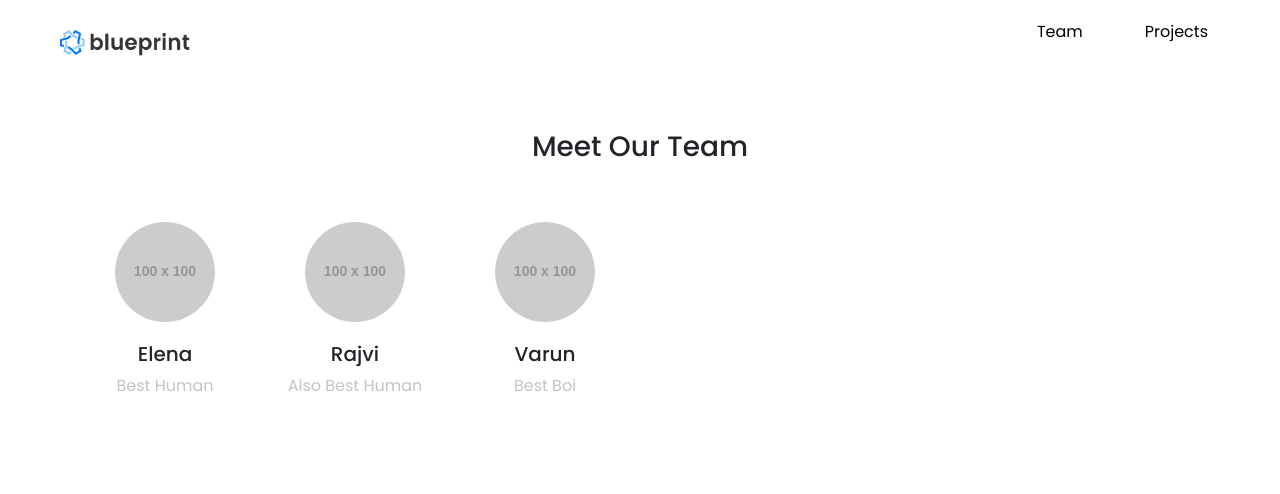
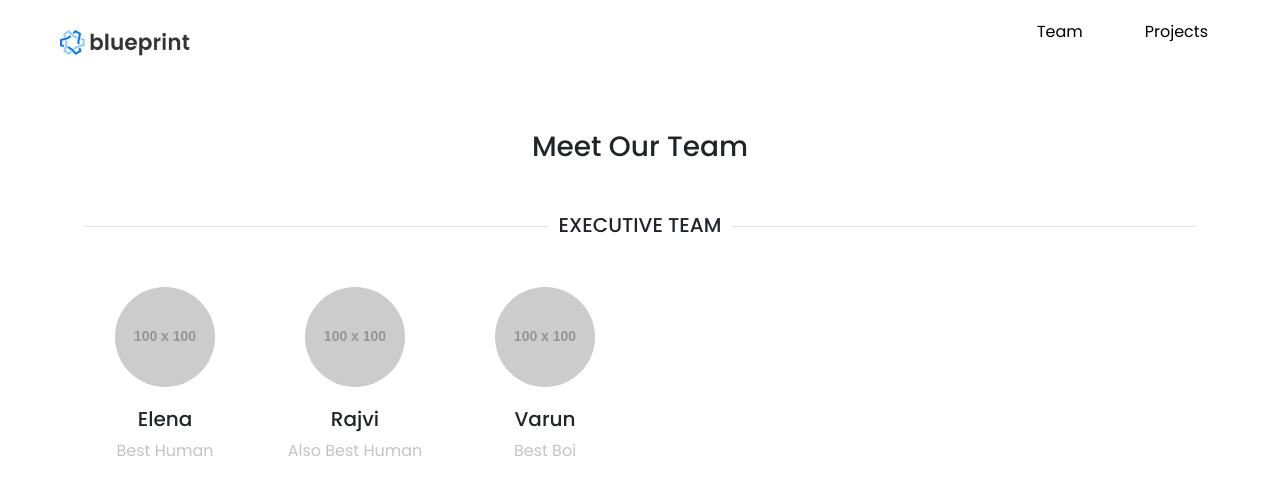
Before and after one commit to uoftblueprint/uoftblueprint.github.io, a React (Create React App) app: page /team in a window 1280 px wide. Shown: the top 494 px of the page. Built offline with nearby package versions, Linux system fonts and the light colour scheme.

Commit message:
added the section header with the line border, and fixed padding

```diff
--- a/src/Pages/Team/Components/About.js
+++ b/src/Pages/Team/Components/About.js
@@ -1,17 +1,17 @@
-import React from 'react';
-import {Image} from "react-bootstrap";
+import React from "react";
+import { Image } from "react-bootstrap";
 import { Container, Row, Col } from "react-bootstrap";
-import 'bootstrap/dist/css/bootstrap.min.css';
-import '../Team.css';
+import "bootstrap/dist/css/bootstrap.min.css";
+import "../Team.css";
 
 const About = (props) => {
-    return (
-      <div class="AboutContainer">
-        <Image src={props.profile_img} roundedCircle fluid/>
-        <h5 className="ProfileName">{props.name}</h5>
-        <p className="role">{props.role}</p>
-      </div>
-    )
-}
+  return (
+    <div class="AboutContainer">
+      <Image src={props.profile_img} roundedCircle fluid />
+      <h5 className="ProfileName">{props.name}</h5>
+      <p className="Role">{props.role}</p>
+    </div>
+  );
+};
 
 export default About;
--- a/src/Pages/Team/Team.css
+++ b/src/Pages/Team/Team.css
@@ -1,19 +1,46 @@
 @import url("https://fonts.googleapis.com/css2?family=Poppins:wght@400;500&display=swap");
+
+/*
+    TAG SELECTORS
+*/
+
 body {
   font-family: Poppins;
 }
+
+/*
+    CLASS SELECTORS
+*/
+
 .AboutContainer {
   text-align: center;
+  padding-top: 40px;
 }
 
-.role {
-  color: #C4C4C4;
+.Header {
+  background: #fff;
+  padding: 0 10px;
+}
+
+.HeaderStyle {
+  text-align: center;
+  border-bottom: 1px solid #e4e4e4;
+  line-height: 0.1em;
+  margin: 10px 0 20px;
+}
+
+.Role {
+  color: #c4c4c4;
 }
 
 .ProfileName {
   padding-top: 20px;
 }
 
+/* .TeamContainer {
+
+} */
+
 .TeamTitle {
   text-align: center;
   padding: 50px;
--- a/src/Pages/Team/Team.js
+++ b/src/Pages/Team/Team.js
@@ -1,26 +1,31 @@
-import React from 'react';
+import React from "react";
 import About from "./Components/About";
 import { Container, Row, Col } from "react-bootstrap";
 
 const IMG = "https://via.placeholder.com/100";
 
 const Team = () => {
-    return (
-      <div class="container">
-       <h3 className="TeamTitle">Meet Our Team</h3>
+  return (
+    <div class="container">
+      <h3 className="TeamTitle">Meet Our Team</h3>
+      <div className="TeamContainer">
+        <h5 className="HeaderStyle">
+          <span className="Header">EXECUTIVE TEAM</span>
+        </h5>
         <Row>
           <Col xs={12} md={3} lg={2}>
-            <About profile_img={IMG} name={"Elena"} role={"Best Human"}/>
+            <About profile_img={IMG} name={"Elena"} role={"Best Human"} />
           </Col>
           <Col xs={12} md={3} lg={2}>
-          <About profile_img={IMG} name={"Rajvi"} role={"Also Best Human"}/>
+            <About profile_img={IMG} name={"Rajvi"} role={"Also Best Human"} />
           </Col>
           <Col xs={12} md={3} lg={2}>
-            <About profile_img={IMG} name={"Varun"} role={"Best Boi"}/>
+            <About profile_img={IMG} name={"Varun"} role={"Best Boi"} />
           </Col>
         </Row>
       </div>
-    )
-}
+    </div>
+  );
+};
 
 export default Team;
```
